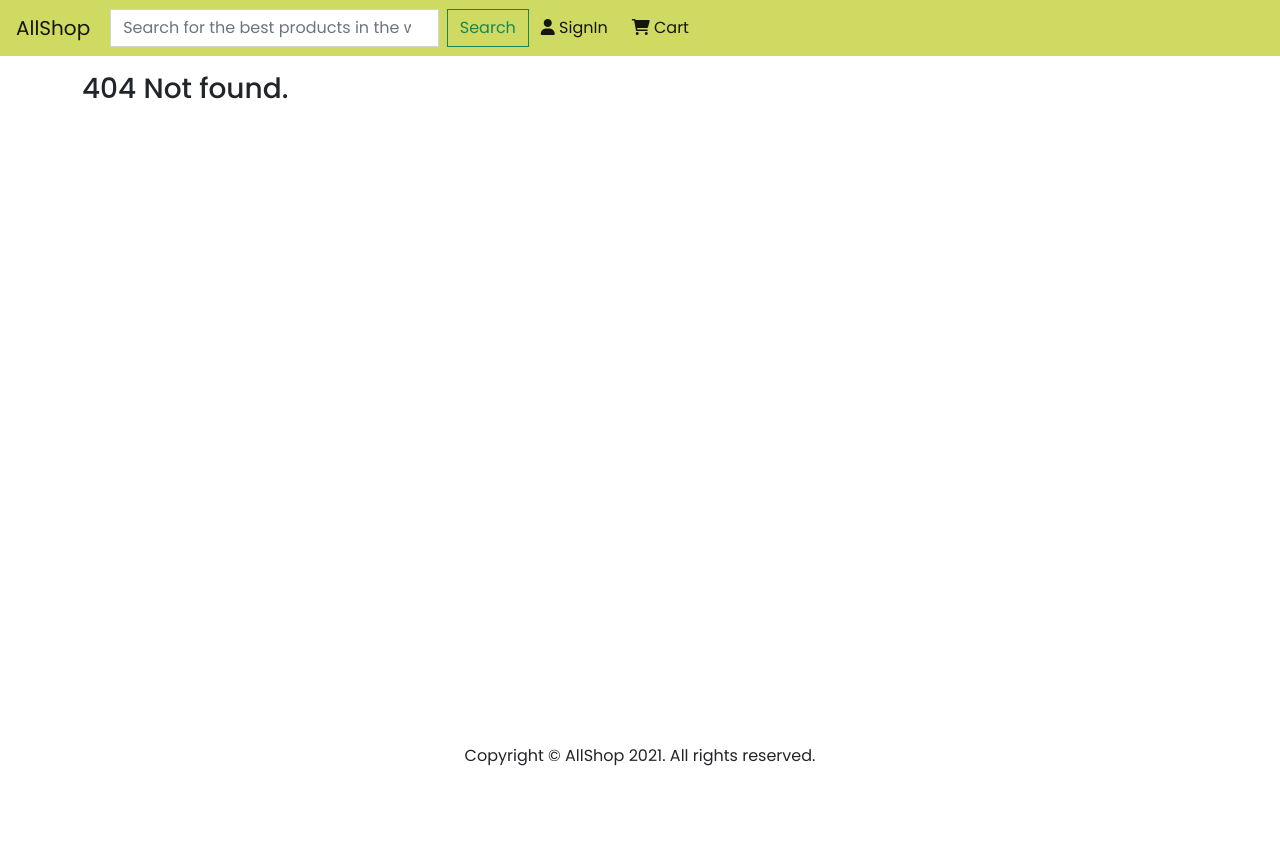
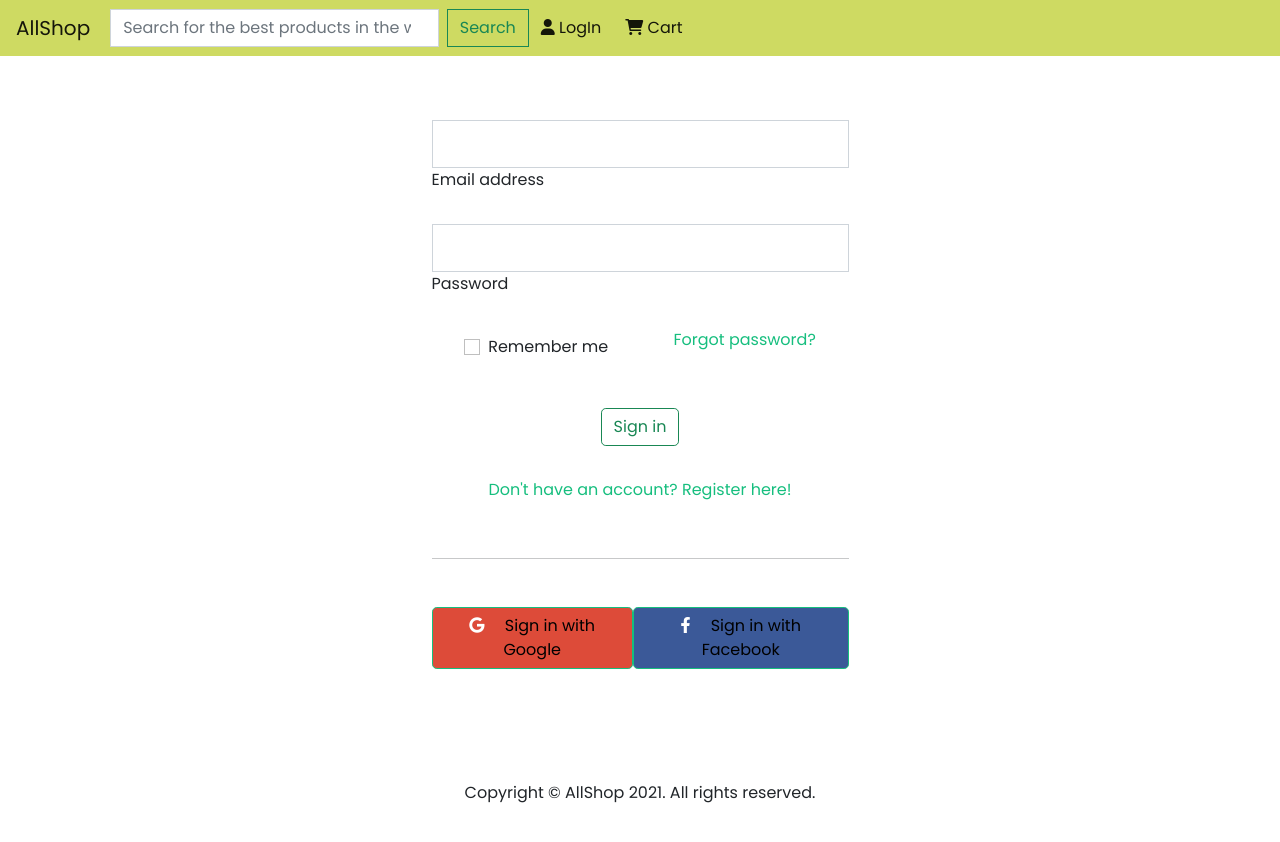
Before and after one commit to aurelchivu/AllShop, a React (Create React App) app in the folder frontend/: page /login in a window 1280 px wide. Before the commit this address had no page. Shown: the top 842 px of the page. Before the commit the page ends 816 px from the top, so only its background shows below. Built offline with nearby package versions, Linux system fonts and the light colour scheme.

Commit message:
Redux cart slice - adding items to cart/local storage

```diff
--- a/frontend/src/App.js
+++ b/frontend/src/App.js
@@ -5,6 +5,8 @@ import Navbar from './components/Navbar';
 import CartScreen from './screens/CartScreen';
 import HomeScreen from './screens/HomeScreen';
 import ProductScreen from './screens/ProductScreen';
+import RegisterScreen from './screens/RegisterScreen';
+import LogInScreen from './screens/LogInScreen';
 
 const App = () => {
   return (
@@ -15,6 +17,8 @@ const App = () => {
           <Route path='/' element={<HomeScreen />} />
           <Route path='/products/:id' element={<ProductScreen />} />
           <Route path='/cart/*' element={<CartScreen />} />
+          <Route path='/register' element={<RegisterScreen />} />
+          <Route path='/login' element={<LogInScreen />} />
           <Route path='*' element={<h3>404 Not found.</h3>} />
         </Routes>
       </main>
--- a/frontend/src/components/Navbar.js
+++ b/frontend/src/components/Navbar.js
@@ -1,8 +1,12 @@
 import React from 'react';
 import { Link } from 'react-router-dom';
+import { useSelector } from 'react-redux';
+import { getNumItems } from '../redux/features/cartSlice';
 
 const Navbar = () => {
   const signedIn = false;
+  const numItems = useSelector(getNumItems);
+  console.log(typeof numItems);
   return (
     <nav className='navbar sticky-top navbar-expand-lg navbar-light bg-light'>
       <div className='container-fluid'>
@@ -47,19 +51,19 @@ const Navbar = () => {
             ) : (
               <li className='nav-item px-1'>
                 <Link
-                  to='/signin'
+                  to='/login'
                   className='nav-link active'
                   aria-current='page'
                 >
                   <i className='fas fa-user'></i>
-                  {` SignIn`}
+                  {` LogIn`}
                 </Link>
               </li>
             )}
             <li className='nav-item px-1'>
               <Link to='/cart' className='nav-link active' aria-current='page'>
                 <i className='fas fa-shopping-cart'></i>
-                {` Cart`}
+                {numItems ? `  ${numItems}` : ` Cart`}
               </Link>
             </li>
           </ul>
--- /dev/null
+++ b/frontend/src/redux/features/cartSlice.js
@@ -0,0 +1,49 @@
+import { createSlice, createAsyncThunk } from '@reduxjs/toolkit';
+import { useSelector } from 'react-redux';
+// import { store } from '../store';
+import axios from 'axios';
+
+const initialState = {
+  cartItems: [],
+};
+
+export const addToCart = createAsyncThunk(
+  'cart/addToCart',
+  async (id, { getState }) => {
+    try {
+      const state = getState();
+      const { data } = await axios.get(
+        `http://localhost:5000/api/products/${id}`
+      );
+      localStorage.setItem('cartItems', JSON.stringify(state.cart.cartItems));
+      return data;
+    } catch (error) {
+      console.log(error.message);
+    }
+  }
+);
+
+export const cartSlice = createSlice({
+  name: 'cart',
+  initialState,
+  reducers: {},
+  extraReducers: (builder) => {
+    // Add reducers for additional action types here, and handle loading state as needed
+    builder.addCase(addToCart.fulfilled, (state = initialState, action) => {
+      const item = action.payload;
+
+      return {
+        ...state,
+        cartItems: [...state.cartItems, item],
+      };
+    });
+  },
+});
+
+export function getNumItems(state) {
+  let numItems = 0;
+  for (let id in state.cart.cartItems) {
+    numItems += state.cart.cartItems[id];
+  }
+  return numItems;
+}
--- a/frontend/src/redux/features/products.js
+++ b/frontend/src/redux/features/productsSlice.js
@@ -1,6 +1,6 @@
 import { createApi, fetchBaseQuery } from '@reduxjs/toolkit/query/react';
 
-export const products = createApi({
+export const productsSlice = createApi({
   reducerPath: 'products',
   baseQuery: fetchBaseQuery({
     baseUrl: 'http://localhost:5000/api/',
@@ -15,4 +15,4 @@ export const products = createApi({
   }),
 });
 
-export const { useGetAllProductsQuery, useGetProductByIdQuery } = products;
+export const { useGetAllProductsQuery, useGetProductByIdQuery } = productsSlice;
--- a/frontend/src/redux/store.js
+++ b/frontend/src/redux/store.js
@@ -1,9 +1,13 @@
 import { configureStore } from '@reduxjs/toolkit';
 
-import { products } from './features/products';
+import { productsSlice } from './features/productsSlice';
+import {cartSlice} from './features/cartSlice';
 
 export const store = configureStore({
-  reducer: { [products.reducerPath]: products.reducer },
+  reducer: {
+    [productsSlice.reducerPath]: productsSlice.reducer,
+    [cartSlice.name]: cartSlice.reducer,
+  },
   middleware: (getDefaultMiddleware) =>
-    getDefaultMiddleware().concat(products.middleware),
+    getDefaultMiddleware().concat(productsSlice.middleware),
 });
--- a/frontend/src/screens/CartScreen.js
+++ b/frontend/src/screens/CartScreen.js
@@ -3,9 +3,9 @@ import React from 'react'
 const CartScreen = () => {
   return (
     <div>
-      Cart
+      <h1>Cart</h1>
     </div>
-  )
+  );
 }
 
 export default CartScreen
--- a/frontend/src/screens/HomeScreen.js
+++ b/frontend/src/screens/HomeScreen.js
@@ -1,6 +1,6 @@
 import React from 'react';
 import Product from '../components/Product';
-import { useGetAllProductsQuery } from '../redux/features/products';
+import { useGetAllProductsQuery } from '../redux/features/productsSlice';
 
 const HomeScreen = () => {
   const { data: { data } = [], isFetching } = useGetAllProductsQuery();
--- /dev/null
+++ b/frontend/src/screens/LogInScreen.js
@@ -0,0 +1,86 @@
+import React from 'react';
+import { Link } from 'react-router-dom';
+
+const LogInScreen = () => {
+  return (
+    <div className='container py-5 h-100'>
+      <div className='row d-flex justify-content-center h-100'>
+        <div className='row d-flex justify-content-center h-100 col-md-7 col-lg-5 col-xl-5'>
+          <form>
+            <div className='form-outline mb-4 '>
+              <input
+                type='email'
+                id='form1Example13'
+                className='form-control form-control-lg'
+              />
+              <label className='form-label'>Email address</label>
+            </div>
+
+            <div className='form-outline mb-4'>
+              <input
+                type='password'
+                id='form1Example23'
+                className='form-control form-control-lg'
+              />
+              <label className='form-label'>Password</label>
+            </div>
+
+            <div className='d-flex justify-content-around align-items-center mb-4'>
+              <div className='form-check'>
+                <input
+                  className='form-check-input'
+                  type='checkbox'
+                  value=''
+                  id='form1Example3'
+                />
+                <label className='form-check-label'> Remember me </label>
+              </div>
+              <div>
+                <Link to='/forgotpassword'>
+                  <p>Forgot password?</p>
+                </Link>
+              </div>
+            </div>
+            <div className='d-flex justify-content-around align-items-center'>
+              <button
+                type='submit'
+                className='btn btn-outline-success my-3 rounded-3'
+              >
+                Sign in
+              </button>
+            </div>
+            <div className='d-flex justify-content-around align-items-center my-3'>
+              <p>
+                <Link to='/register'>
+                  <p>Don't have an account? Register here!</p>
+                </Link>
+              </p>
+            </div>
+
+            <hr className='my-4'></hr>
+            <div className='d-flex justify-content-around align-items-center mt-5'>
+              <button
+                className='btn btn-secondary rounded-3'
+                style={{ backgroundColor: '#dd4b39' }}
+                type='submit'
+              >
+                <i className='fab fa-google me-3 text-white'></i> Sign in with
+                Google
+              </button>
+              <button
+                className='btn btn-secondary rounded-3'
+                style={{ backgroundColor: '#3b5998' }}
+                type='submit'
+              >
+                <i className='fab fa-facebook-f me-3 text-white'></i> Sign in
+                with Facebook
+              </button>
+            </div>
+          </form>
+        </div>
+      </div>
+    </div>
+  );
+};
+
+export default LogInScreen;
--- a/frontend/src/screens/ProductScreen.js
+++ b/frontend/src/screens/ProductScreen.js
@@ -1,20 +1,21 @@
 import React, { useState } from 'react';
 import { Link, useParams, useNavigate } from 'react-router-dom';
 import Rating from '../components/Rating';
-import { useGetProductByIdQuery } from '../redux/features/products';
+import { useDispatch } from 'react-redux';
+import { useGetProductByIdQuery } from '../redux/features/productsSlice';
+import { addToCart } from '../redux/features/cartSlice';
 
 const ProductScreen = () => {
-
   const params = useParams();
   let navigate = useNavigate();
-  const { data: { data } = {}, isFetching } = useGetProductByIdQuery(
-    params.id
-  );
+  const { data: { data } = {}, isFetching } = useGetProductByIdQuery(params.id);
 
   const [qty, setQty] = useState(1);
 
+  const dispatch = useDispatch();
   const addToCartHandler = () => {
-    navigate(`/cart/${params.id}?qty=${qty}`);
+    // navigate(`/cart/${params.id}?qty=${qty}`);
+    dispatch(addToCart(data.id));
   };
 
   return (
@@ -65,7 +66,7 @@ const ProductScreen = () => {
                     </div>
                   </div>
 
-                  {data.countInStock > 0 && (
+                  {data?.countInStock > 0 && (
                     <div className='list-group-item'>
                       <div className='row'>
                         <div className='col'>Qty</div>
@@ -76,7 +77,7 @@ const ProductScreen = () => {
                             value={qty}
                             onChange={(e) => setQty(e.target.value)}
                           >
-                            {[...Array(data.countInStock).keys()].map((k) => (
+                            {[...Array(data?.countInStock).keys()].map((k) => (
                               <option key={k + 1} value={k + 1}>
                                 {k + 1}
                               </option>
@@ -90,7 +91,7 @@ const ProductScreen = () => {
                   <div className='list-group-item d-grid gap-2'>
                     <button
                       onClick={addToCartHandler}
-                      className='btn btn-outline-success my-3'
+                      className='btn btn-outline-success my-3 rounded-3'
                       disabled={data?.countInStock === 0}
                     >
                       Add to cart
--- /dev/null
+++ b/frontend/src/screens/RegisterScreen.js
@@ -0,0 +1,11 @@
+import React from 'react'
+
+const RegisterScreen = () => {
+  return (
+    <div>
+      <h1>Register</h1>
+    </div>
+  )
+}
+
+export default RegisterScreen
--- a/frontend/src/styles/main.scss
+++ b/frontend/src/styles/main.scss
@@ -8,7 +8,7 @@
 
 // global variables
 $enable-rounded: false;
-$enable-button-pointers: false;
+$enable-button-pointers: true;
 $enable-negative-margins: true;
 $enable-smooth-scroll: false;
 
```
